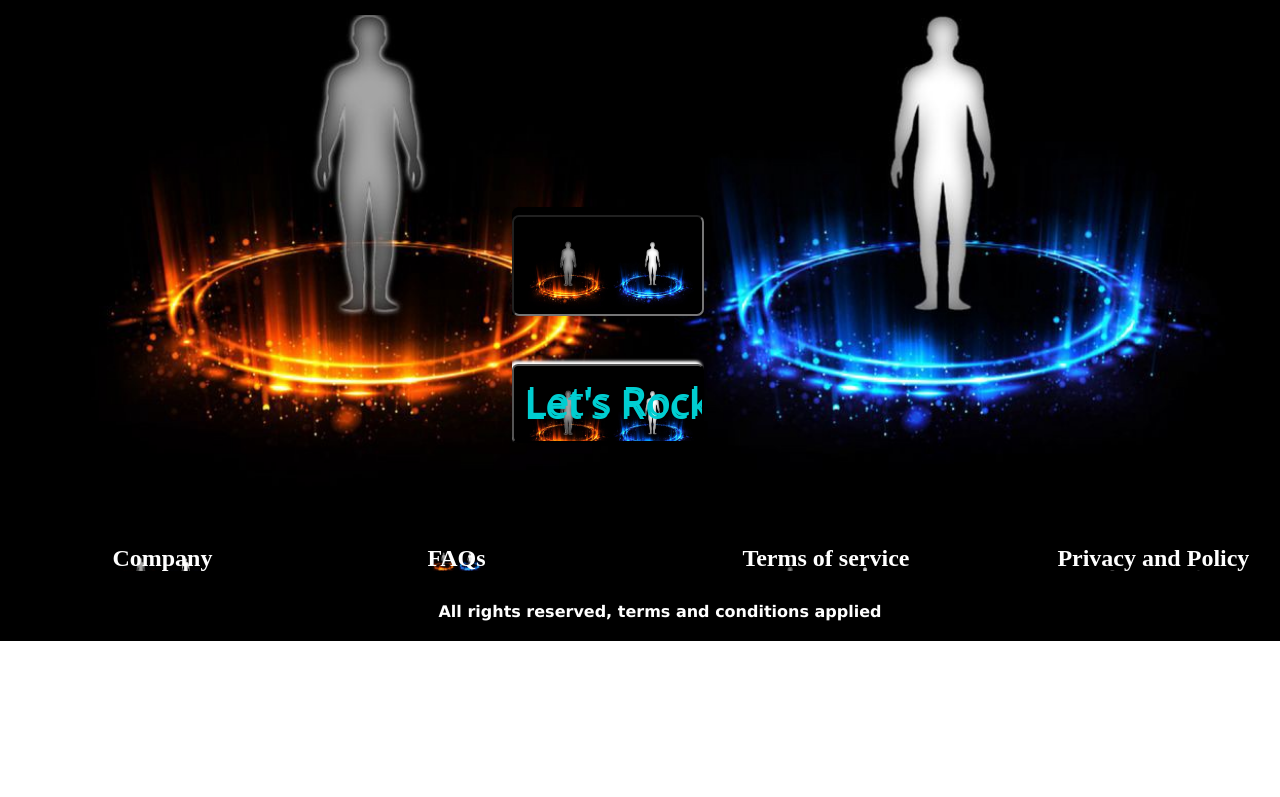
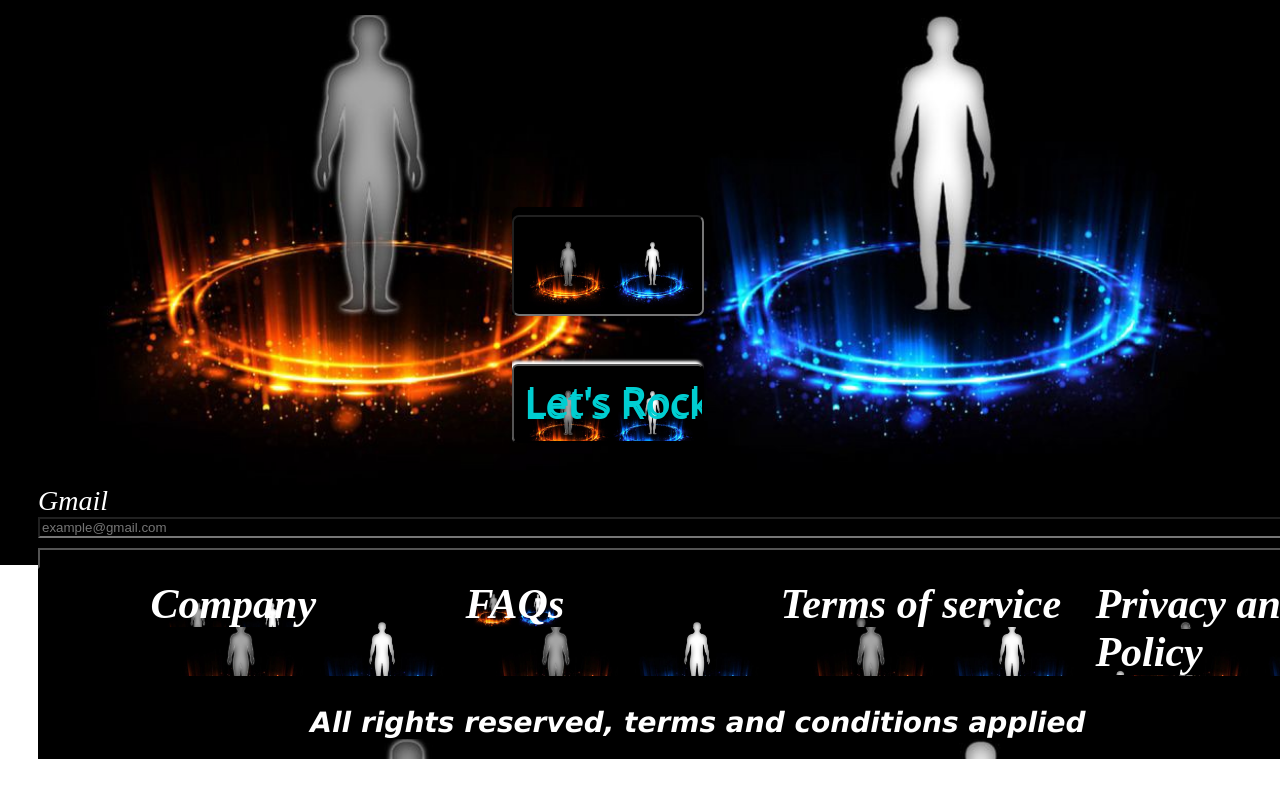
Before and after one commit to Ezra-Kipchumba/teleport, a plain HTML site: page Teleport/index.html in a window 1280 px wide. Shown: the part 155-952 px from the top of the page. Before the commit the page ends 800 px from the top, so only its background shows below. Drawn offline with Linux system fonts and the light colour scheme; no server answers.

Commit message:
modify js

```diff
--- a/Teleport/index.css
+++ b/Teleport/index.css
@@ -34,7 +34,7 @@ a:hover {
 }
 
 .main {
-    height: 41vh;
+    height: 30vh;
 }
 
 #city {
@@ -115,3 +115,12 @@ a:hover {
     text-align: center;
     margin: 20px;
 }
+.mail{
+    display: flex;
+    flex-direction: column;
+    margin: 38px;
+    font-size: 28px;
+    font-style: italic;
+    color: white;
+
+}
--- a/Teleport/index.html
+++ b/Teleport/index.html
@@ -33,6 +33,12 @@
           </form>
           <button id="btn" type="button">Let's Rock</button>
         </div>
+        <div class="mail">
+            <label for="name">Gmail</label>
+            <input id="putin" type="text" placeholder="example@gmail.com">
+            <div class="btn">
+                <button id="btnlast">Send</button>
+        </div>
     <footer class="footer">
                 <div class="icons2">
                     <div class="icon">
--- a/Teleport/index.js
+++ b/Teleport/index.js
@@ -0,0 +1,15 @@
+const randomCity = "https://api.teleport.org/api/urban_areas/teleport%3A9q8yy/scores/";
+const cities = document.getElementById("city").value;
+fetch(randomCity)
+.then((res) =>{res.json()})
+.then((completeData) => {
+    let inputCity= "";
+    completeData.map((values)=>{
+        inputCity += `${values}`
+    });
+
+    if(cities === values){
+        return values;
+    }
+})
+.catch((error) =>{console.log(error)})
```
